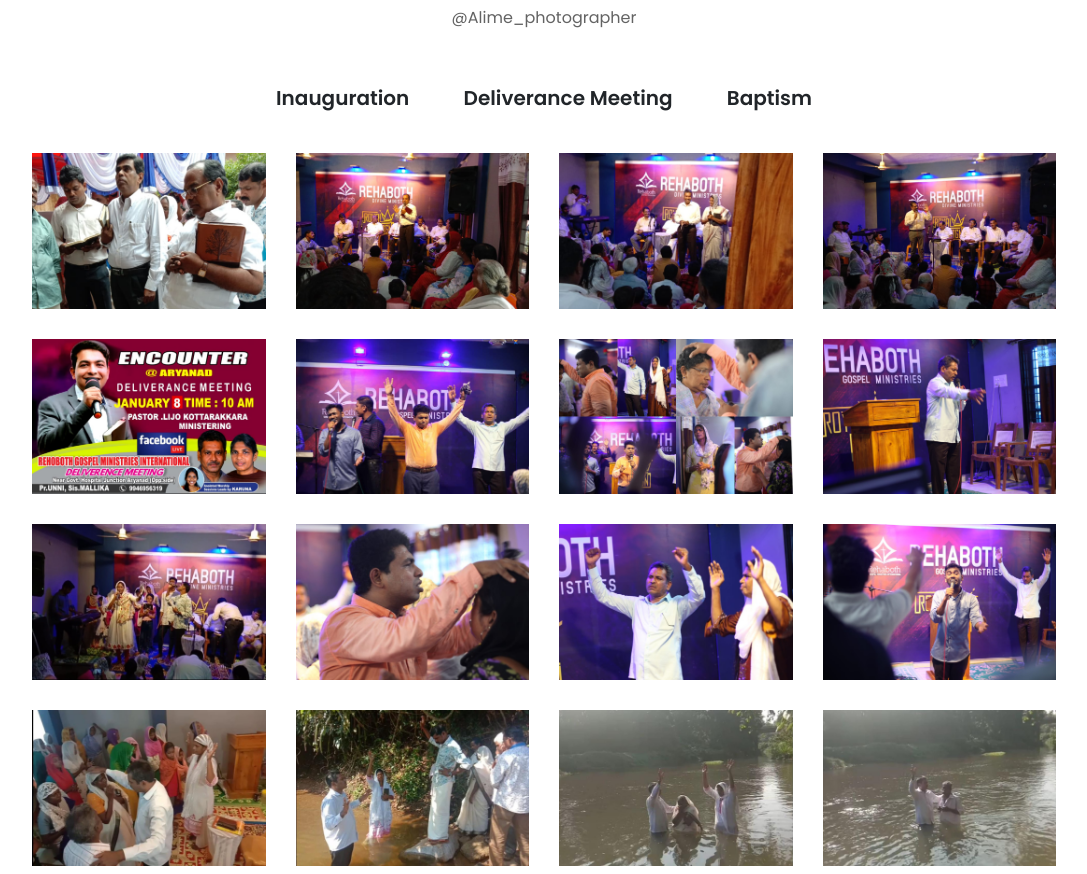
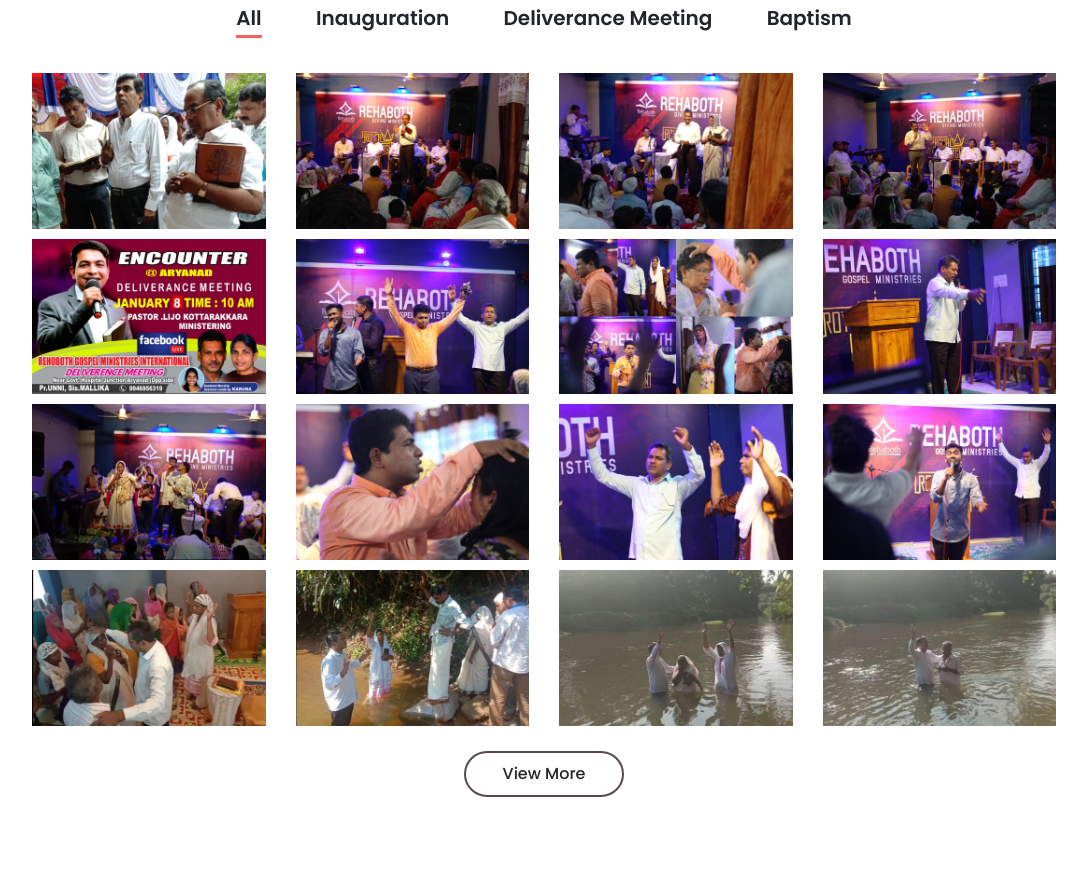
Before and after one commit to Sobal636/Rehoboth-Gospel-Ministries-International, a plain HTML site: page index.html in a window 1280 px wide. Shown: the part 2726-3600 px from the top of the page, without its empty margins (96-1183 px from the left). Drawn offline with Linux system fonts and the light colour scheme.

Commit message:
edited gallery and service section bottam  padding

```diff
--- a/index.html
+++ b/index.html
@@ -224,7 +224,7 @@
         <div class="row">
             <!-- Single Why Choose Area -->
             <div class="col-md-4 col-lg-4">
-                <div class="why-choose-us-content text-center mb-80 wow fadeInUp" data-wow-delay="400ms">
+                <div class="why-choose-us-content text-center mb-25 wow fadeInUp" data-wow-delay="400ms">
                     <div class="chosse-us-icon">
                         <i class="fa fa-film" aria-hidden="true"></i>
                     </div>
@@ -235,7 +235,7 @@
 
             <!-- Single Why Choose Area -->
             <div class="col-md-4 col-lg-4">
-                <div class="why-choose-us-content text-center mb-80 wow fadeInUp" data-wow-delay="600ms">
+                <div class="why-choose-us-content text-center mb-25 wow fadeInUp" data-wow-delay="600ms">
                     <div class="chosse-us-icon">
                         <i class="fa fa-pencil" aria-hidden="true"></i>
                     </div>
@@ -246,7 +246,7 @@
 
             <!-- Single Why Choose Area -->
             <div class="col-md-4 col-lg-4">
-                <div class="why-choose-us-content text-center mb-80 wow fadeInUp" data-wow-delay="800ms">
+                <div class="why-choose-us-content text-center mb-25 wow fadeInUp" data-wow-delay="800ms">
                     <div class="chosse-us-icon">
                         <i class="fa fa-camera" aria-hidden="true"></i>
                     </div>
@@ -363,7 +363,7 @@
                     <!-- Projects Menu -->
                     <div class="alime-projects-menu">
                         <div class="portfolio-menu text-center">
-                            <!-- <button class="btn active" data-filter="*">All</button> -->
+                            <button class="btn active" data-filter="*">All</button>
                             <button class="btn" data-filter=".human">Inauguration</button>
                             <button class="btn" data-filter=".nature">Deliverance Meeting</button>
                             <button class="btn" data-filter=".country">Baptism</button>
@@ -375,7 +375,7 @@
             <div class="row alime-portfolio">
 
                 <!-- Single Gallery Item -->
-                <div class="col-12 col-sm-6 col-lg-3 single_gallery_item video human mb-30 wow fadeInUp" data-wow-delay="300ms">
+                <div class="col-12 col-sm-6 col-lg-3 single_gallery_item video human mb-10 wow fadeInUp" data-wow-delay="100ms">
                     <div class="single-portfolio-content">
                         <img src="img/Church Inaguration/1.jpeg" alt="">
                         <div class="hover-content">
@@ -384,7 +384,7 @@
                     </div>
                 </div>
                   <!-- Single Gallery Item -->
-                  <div class="col-12 col-sm-6 col-lg-3 single_gallery_item human mb-30 wow fadeInUp" data-wow-delay="700ms">
+                  <div class="col-12 col-sm-6 col-lg-3 single_gallery_item human mb-10 wow fadeInUp" data-wow-delay="200ms">
                     <div class="single-portfolio-content">
                         <img src="img/Church Inaguration/2.jpeg" alt="">
                         <div class="hover-content">
@@ -393,7 +393,7 @@
                     </div>
                 </div>
                   <!-- Single Gallery Item -->
-                  <div class="col-12 col-sm-6 col-lg-3 single_gallery_item human mb-30 wow fadeInUp" data-wow-delay="700ms">
+                  <div class="col-12 col-sm-6 col-lg-3 single_gallery_item human mb-10 wow fadeInUp" data-wow-delay="300ms">
                     <div class="single-portfolio-content">
                         <img src="img/Church Inaguration/3.jpeg" alt="">
                         <div class="hover-content">
@@ -402,7 +402,7 @@
                     </div>
                 </div>
                 <!-- Single Gallery Item -->
-                <div class="col-12 col-sm-6 col-lg-3 single_gallery_item human mb-30 wow fadeInUp" data-wow-delay="700ms">
+                <div class="col-12 col-sm-6 col-lg-3 single_gallery_item human mb-10 wow fadeInUp" data-wow-delay="400ms">
                     <div class="single-portfolio-content">
                         <img src="img/Church Inaguration/4.jpeg" alt="">
                         <div class="hover-content">
@@ -413,7 +413,7 @@
                 <!-- ------------------------------------------------------------------------------- -->
 
                 <!-- Single Gallery Item -->
-                <div class="col-12 col-sm-6 col-lg-3 single_gallery_item nature mb-30 wow fadeInUp" data-wow-delay="100ms">
+                <div class="col-12 col-sm-6 col-lg-3 single_gallery_item nature mb-10 wow fadeInUp" data-wow-delay="500ms">
                     <div class="single-portfolio-content">
                         <img src="img/Deliverance Meeting/1.jpeg" alt="">
                         <div class="hover-content">
@@ -422,7 +422,7 @@
                     </div>
                 </div>
                  <!-- Single Gallery Item -->
-                <div class="col-12 col-sm-6 col-lg-3 single_gallery_item nature mb-30 wow fadeInUp" data-wow-delay="100ms">
+                <div class="col-12 col-sm-6 col-lg-3 single_gallery_item nature mb-10 wow fadeInUp" data-wow-delay="600ms">
                     <div class="single-portfolio-content">
                         <img src="img/Deliverance Meeting/2.jpeg" alt="">
                         <div class="hover-content">
@@ -431,7 +431,7 @@
                     </div>
                 </div>
                  <!-- Single Gallery Item -->
-                <div class="col-12 col-sm-6 col-lg-3 single_gallery_item nature mb-30 wow fadeInUp" data-wow-delay="100ms">
+                <div class="col-12 col-sm-6 col-lg-3 single_gallery_item nature mb-10 wow fadeInUp" data-wow-delay="700ms">
                     <div class="single-portfolio-content">
                         <img src="img/Deliverance Meeting/3.jpeg" alt="">
                         <div class="hover-content">
@@ -440,7 +440,7 @@
                     </div>
                 </div>
                  <!-- Single Gallery Item -->
-                <div class="col-12 col-sm-6 col-lg-3 single_gallery_item nature mb-30 wow fadeInUp" data-wow-delay="100ms">
+                <div class="col-12 col-sm-6 col-lg-3 single_gallery_item nature mb-10 wow fadeInUp" data-wow-delay="800ms">
                     <div class="single-portfolio-content">
                         <img src="img/Deliverance Meeting/4.jpeg" alt="">
                         <div class="hover-content">
@@ -449,7 +449,7 @@
                     </div>
                 </div>
                   <!-- Single Gallery Item -->
-                  <div class="col-12 col-sm-6 col-lg-3 single_gallery_item nature mb-30 wow fadeInUp" data-wow-delay="100ms">
+                  <div class="col-12 col-sm-6 col-lg-3 single_gallery_item nature mb-10 wow fadeInUp" data-wow-delay="1000ms">
                     <div class="single-portfolio-content">
                         <img src="img/Deliverance Meeting/5.jpeg" alt="">
                         <div class="hover-content">
@@ -458,7 +458,7 @@
                     </div>
                 </div>
                   <!-- Single Gallery Item -->
-                  <div class="col-12 col-sm-6 col-lg-3 single_gallery_item nature mb-30 wow fadeInUp" data-wow-delay="100ms">
+                  <div class="col-12 col-sm-6 col-lg-3 single_gallery_item nature mb-10 wow fadeInUp" data-wow-delay="1100ms">
                     <div class="single-portfolio-content">
                         <img src="img/Deliverance Meeting/6.jpeg" alt="">
                         <div class="hover-content">
@@ -467,7 +467,7 @@
                     </div>
                 </div>
                   <!-- Single Gallery Item -->
-                  <div class="col-12 col-sm-6 col-lg-3 single_gallery_item nature mb-30 wow fadeInUp" data-wow-delay="100ms">
+                  <div class="col-12 col-sm-6 col-lg-3 single_gallery_item nature mb-10 wow fadeInUp" data-wow-delay="1200ms">
                     <div class="single-portfolio-content">
                         <img src="img/Deliverance Meeting/7.jpeg" alt="">
                         <div class="hover-content">
@@ -476,7 +476,7 @@
                     </div>
                 </div>
                   <!-- Single Gallery Item -->
-                  <div class="col-12 col-sm-6 col-lg-3 single_gallery_item nature mb-30 wow fadeInUp" data-wow-delay="100ms">
+                  <div class="col-12 col-sm-6 col-lg-3 single_gallery_item nature mb-10 wow fadeInUp" data-wow-delay="1300ms">
                     <div class="single-portfolio-content">
                         <img src="img/Deliverance Meeting/8.jpeg" alt="">
                         <div class="hover-content">
@@ -487,7 +487,7 @@
             <!-- ------------------------------------------------------------------------------- -->
 
                 <!-- Single Gallery Item -->
-                <div class="col-12 col-sm-6 col-lg-3 single_gallery_item video country mb-30 wow fadeInUp" data-wow-delay="300ms">
+                <div class="col-12 col-sm-6 col-lg-3 single_gallery_item video country mb-10 wow fadeInUp" data-wow-delay="1400ms">
                     <div class="single-portfolio-content">
                         <img src="img/Baptism/1.jpeg" alt="">
                         <div class="hover-content">
@@ -496,7 +496,7 @@
                     </div>
                 </div>
                 <!-- Single Gallery Item -->
-                <div class="col-12 col-sm-6 col-lg-3 single_gallery_item video country mb-30 wow fadeInUp" data-wow-delay="300ms">
+                <div class="col-12 col-sm-6 col-lg-3 single_gallery_item video country mb-10 wow fadeInUp" data-wow-delay="1500ms">
                     <div class="single-portfolio-content">
                         <img src="img/Baptism/2.jpeg" alt="">
                         <div class="hover-content">
@@ -505,7 +505,7 @@
                     </div>
                 </div>
                 <!-- Single Gallery Item -->
-                <div class="col-12 col-sm-6 col-lg-3 single_gallery_item video country mb-30 wow fadeInUp" data-wow-delay="300ms">
+                <div class="col-12 col-sm-6 col-lg-3 single_gallery_item video country mb-10 wow fadeInUp" data-wow-delay="1600ms">
                     <div class="single-portfolio-content">
                         <img src="img/Baptism/3.jpeg" alt="">
                         <div class="hover-content">
@@ -514,7 +514,7 @@
                     </div>
                 </div>
                 <!-- Single Gallery Item -->
-                <div class="col-12 col-sm-6 col-lg-3 single_gallery_item video country mb-30 wow fadeInUp" data-wow-delay="300ms">
+                <div class="col-12 col-sm-6 col-lg-3 single_gallery_item video country mb-10 wow fadeInUp" data-wow-delay="1700ms">
                     <div class="single-portfolio-content">
                         <img src="img/Baptism/4.jpeg" alt="">
                         <div class="hover-content">
```
